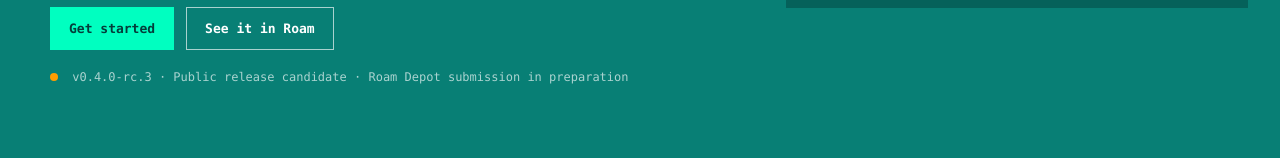
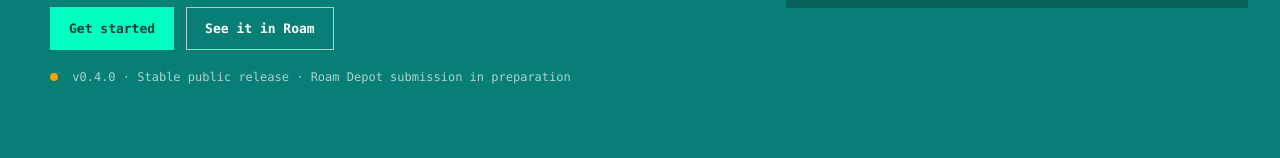
Before and after one commit to Puli-AI/RoamPrompt-Public, a website: page site/index.html in a window 1280 px wide. Shown: the part 642-800 px from the top of the page. Drawn offline with Linux system fonts and the light colour scheme.

Commit message:
Promote website release label to v0.4.0

```diff
--- a/site/index.html
+++ b/site/index.html
@@ -18,7 +18,7 @@
   <div><p class="eyebrow pale">A Puli Consulting knowledge tool</p><h1>Read deeply.<br><em>Keep what matters.</em></h1>
   <p class="lede">RoamPrompt brings source-grounded AI into Roam Research—helping scholars, writers, and knowledge workers turn blocks, images, and academic papers into knowledge they can inspect, connect, and keep.</p>
   <div class="actions"><a class="button accent" href="https://github.com/Puli-AI/RoamPrompt-Public/blob/main/docs/GETTING_STARTED.md">Get started</a><a class="button light-button" href="#showcase">See it in Roam</a></div>
-  <p class="release"><span></span> v0.4.0-rc.3 · Public release candidate · Roam Depot submission in preparation</p></div>
+  <p class="release"><span></span> v0.4.0 · Stable public release · Roam Depot submission in preparation</p></div>
   <aside class="zettel"><div class="card-top"><span>QEC / ZETTELKASTEN</span><b>01</b></div><p class="question">How can AI assist reading without pretending to replace judgement?</p>
   <ul><li><b>Evidence</b> retains a source locator.</li><li><b>Interpretation</b> is labelled.</li><li><b>Permanence</b> requires human approval.</li></ul><p class="page-ref">[[Source-grounded knowledge work]]</p></aside>
 </div></section>
```
